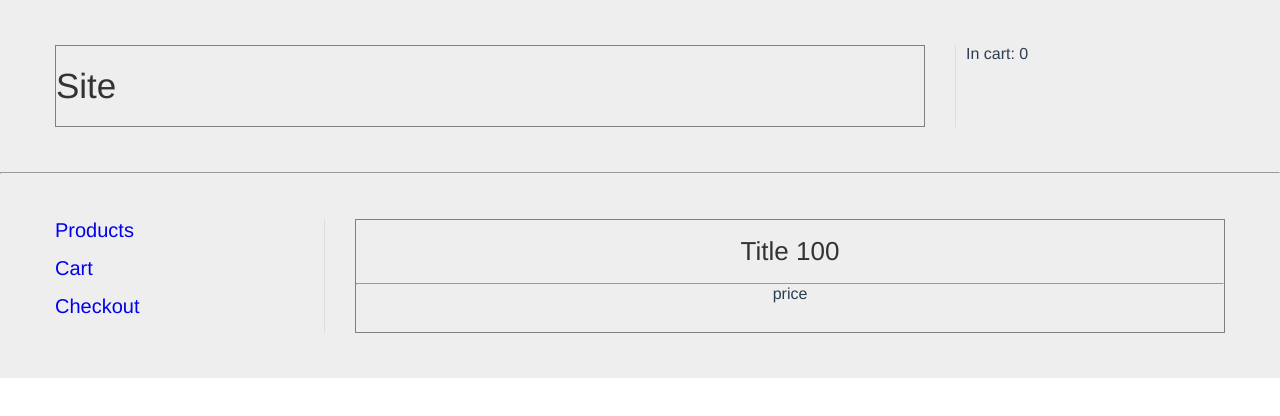
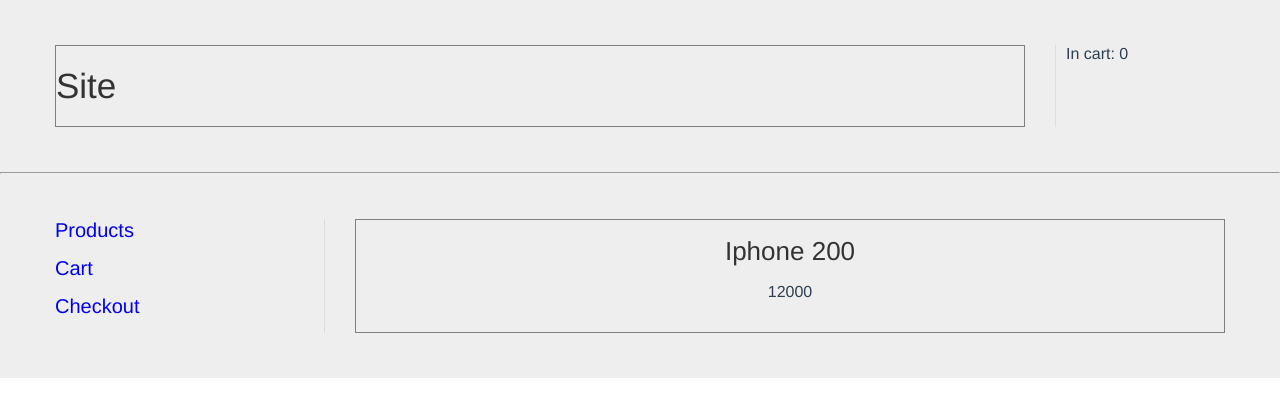
Before and after one commit to sowlru/vue-test, a Vue app: page /product/100 in a window 1280 px wide. Shown: the top 416 px of the page. Built offline with nearby package versions, Linux system fonts and the light colour scheme; what @ckeditor/ckeditor5-vue would draw is missing.

Commit message:
Add productById in shopProduct

```diff
--- a/src/sites/shop/product.js
+++ b/src/sites/shop/product.js
@@ -3,7 +3,8 @@
     items: stub()
   },
   getters: {
-    all: (state) => state.items
+    all: (state) => state.items,
+    one: (state) => (id) => state.items.find((item) => item.id == id)
   },
   mutations: {},
   actions: {},
--- a/src/sites/shop/shopApp.vue
+++ b/src/sites/shop/shopApp.vue
@@ -50,13 +50,12 @@
 <style>
 .col-header {
   border: 1px solid grey;
-
-  width: calc((100% / 12) * 9 - 30px);
+  width: calc((100% / 12) * 10 - 30px);
 }
 .col-cart {
   border-left: 1px solid #ddd;
   padding-left: 10px;
-  width: calc((100% / 12) * 3 - 30px);
+  width: calc((100% / 12) * 2 - 30px);
 }
 .col-menu {
   border-right: 1px solid #ddd;
--- a/src/sites/shop/shopProduct.vue
+++ b/src/sites/shop/shopProduct.vue
@@ -1,10 +1,28 @@
 <template>
-  <h3>Title {{ $route.params.id }}</h3>
-  <hr />
-  <div>price</div>
+  <div v-if="hasProduct">
+    <h3>{{ product.title }}</h3>
+    <div>{{ product.price }}</div>
+  </div>
+  <div v-else>Not found</div>
 </template>
 <script>
-// import { mapGetters, mapActions } from 'vuex'
-export default {}
+import { mapGetters, mapActions } from 'vuex'
+export default {
+  computed: {
+    ...mapGetters('product', { productById: 'one' }),
+    id() {
+      return parseInt(this.$route.params.id)
+    },
+    product() {
+      return this.productById(this.id)
+    },
+    validId() {
+      return /^[1-9]+\d*$/.test(this.id)
+    },
+    hasProduct() {
+      return this.validId && this.product !== undefined
+    }
+  }
+}
 </script>
 <style></style>
```
Also changed, not shown: 1 other file (tests, documents, lock files or other folders).
